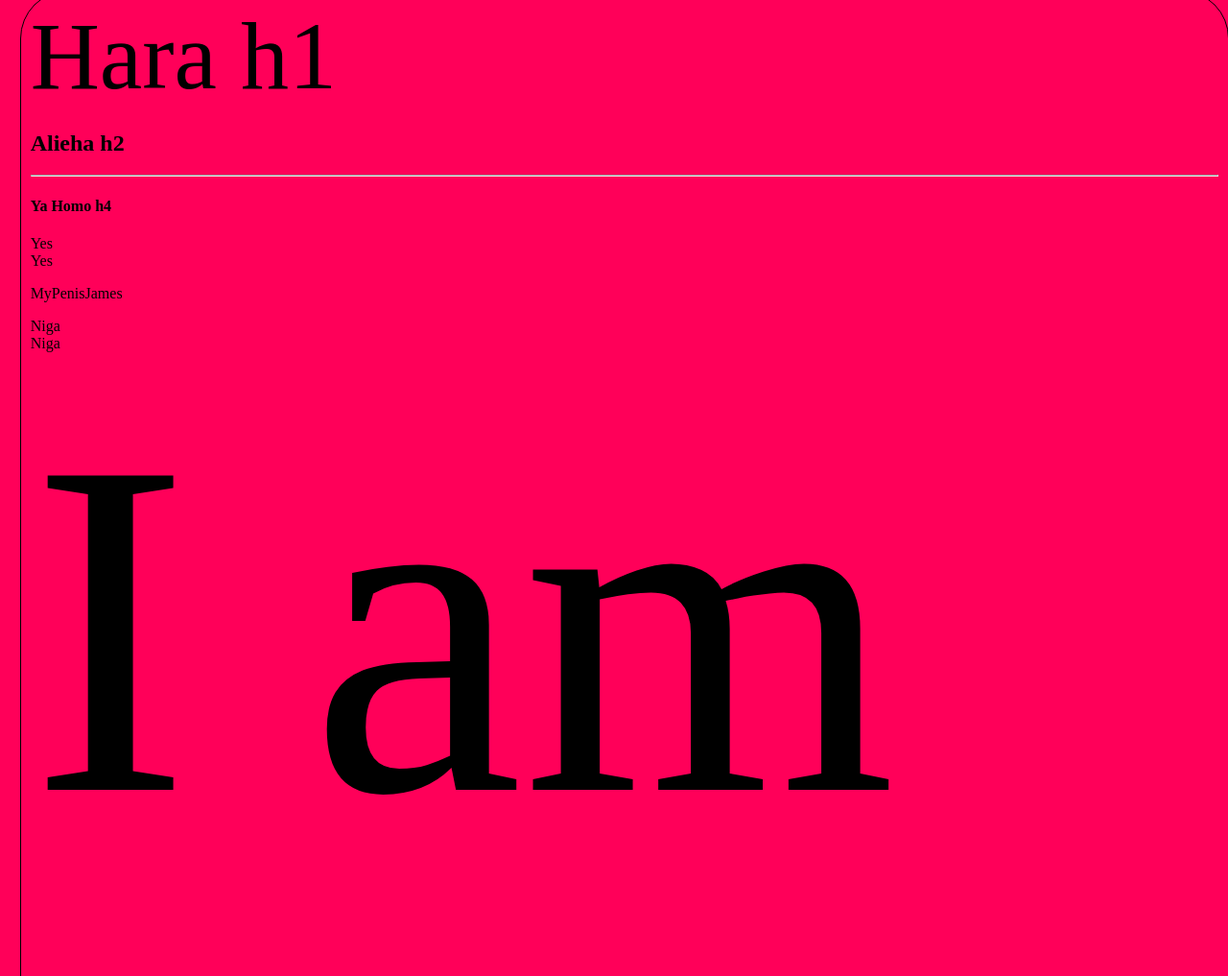
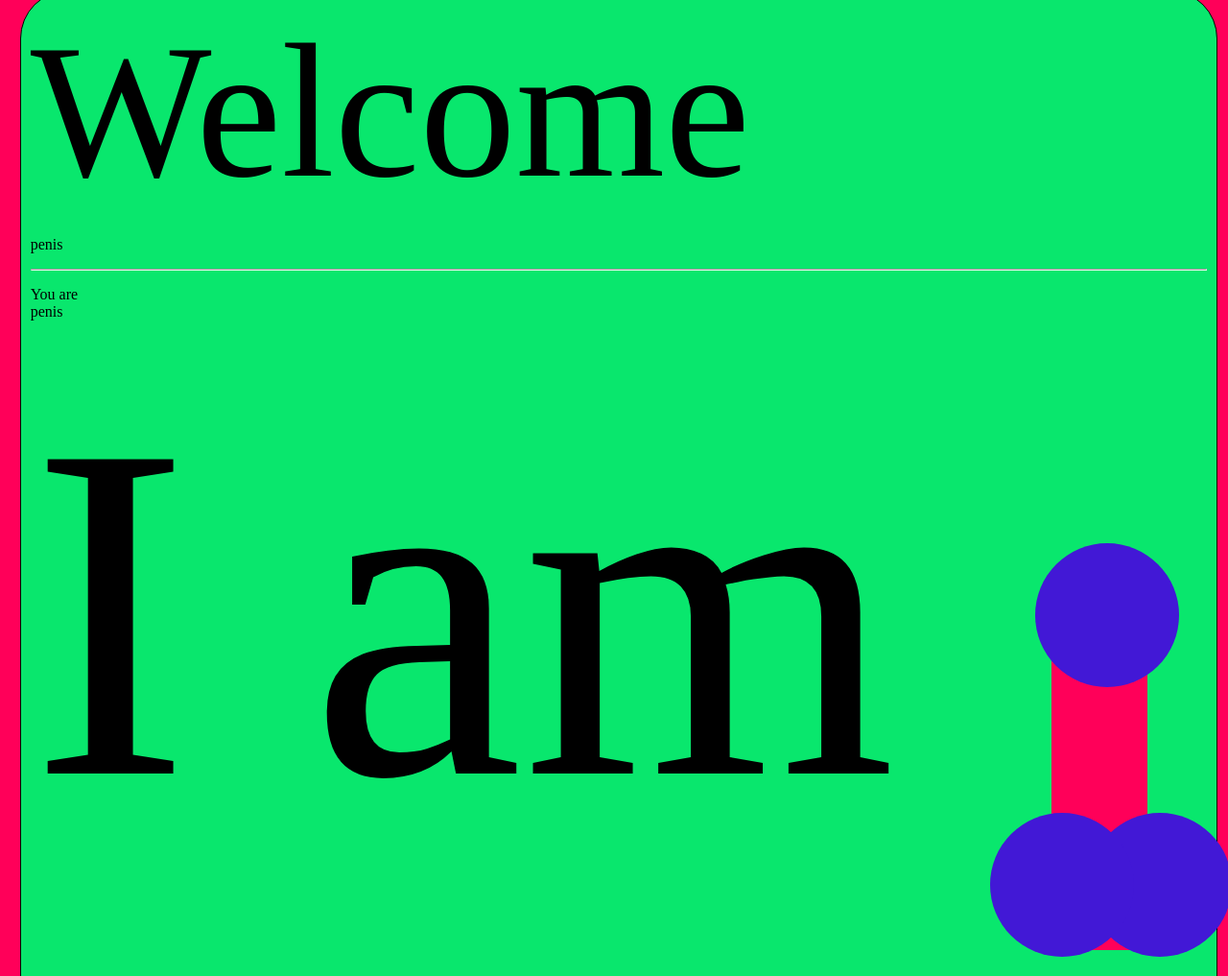
Before and after one commit to Perash14/Perash-Lessons, a plain HTML site: page Course 2 - WEB/index.html in a window 1280 px wide. Shown: the part 23-1040 px from the top of the page at 96% size. Drawn offline with Linux system fonts and the light colour scheme.

Commit message:
commit 3

```diff
--- a/Course 2 - WEB/index.html
+++ b/Course 2 - WEB/index.html
@@ -3,15 +3,55 @@
         <title>Fatcocks.com</title>
         <!-- CSS Code below -->
         <style>
+            #cock {
+                width: 5%;
+                position:absolute;
+                background-color: #ff0059;
+                margin-left: 85%;
+                margin-top: 50%;
+                width: 100px;
+            }
+
+            #ball {
+                background-color: #4218d6;
+                border-radius: 50%;
+                margin-top: 67%;
+                margin-left: 88%;
+                position:absolute;
+                width: 150px;
+                height:150px;
+            }
+
+            #ball2 {
+                background-color: #4218d6;
+                border-radius: 50%;
+                margin-top: 67%;
+                margin-left: 80%;
+                position:absolute;
+                width: 150px;
+                height:150px;
+            }
+
+            #tip {
+                background-color: #4218d6;
+                border-radius: 50%;
+                margin-top: 45%;
+                margin-left: 83.66%;
+                position:absolute;
+                width: 150px;
+                height:150px;
+            }
+
             #centered_box {
                 /* CSS Comment */
-
-                width: 98%;
+                background-color: #09e76d;
+                width: 97%;
                 margin-left: 1%;
                 margin-top: 1%;
                 border: 1px solid black;
                 border-radius: 50px;
                 padding: 10px;
+                font-family: "Times New Roman", Times, serif;
             }
 
             #side_bar {
@@ -19,10 +59,11 @@
                 float: right;
                 right: 0;
                 position: absolute;
+                font-family: "Lucida Console", Courier, monospace;
             }
 
             h20 {
-                font-size: 100px;
+                font-size: 200px;
             }
             h21 {
                 font-size: 500px;
@@ -34,30 +75,40 @@
     </head>
 
     <body>
+        <div id="cock">
+                &nbsp<br>&nbsp<br>&nbsp<br>&nbsp<br>&nbsp<br>
+                &nbsp<br>&nbsp<br>&nbsp<br>&nbsp<br>&nbsp<br>
+                &nbsp<br>&nbsp<br>&nbsp<br>&nbsp<br>&nbsp<br>
+                &nbsp<br>&nbsp<br>&nbsp<br>&nbsp<br>&nbsp
+        </div>
+
+        <div id="ball">
+                &nbsp
+        </div>
+        <div id="ball2">
+            &nbsp
+        </div>
+
+        <div id="tip">
+            &nbsp
+        </div>
+
         <div id="centered_box">
             <!-- Titles of shit (Headers) -->
-            <h20>Hara h1</h20>
-            <h2>Alieha h2</h2>
+            <h20>Welcome</h20>
+            <p>penis</p>
             <hr>
-            <h4>Ya Homo h4</h4>
 
             <p>
-                Yes<br>
-                Yes
+                You are<br>
+                penis
             </p>
-            <p>
-                MyPenisJames
-            </p>
-            <span class="hello" id="post-profileid-postid"></span>
-                Niga
-            </span>
-            <div class="hello" id="s-2">
-                Niga
-            </div>
             <h21>
                 I am penis
             </h21>
         </div>
+
+
 
         <!-- Sidebar -->
         <div id="side_bar">
```
